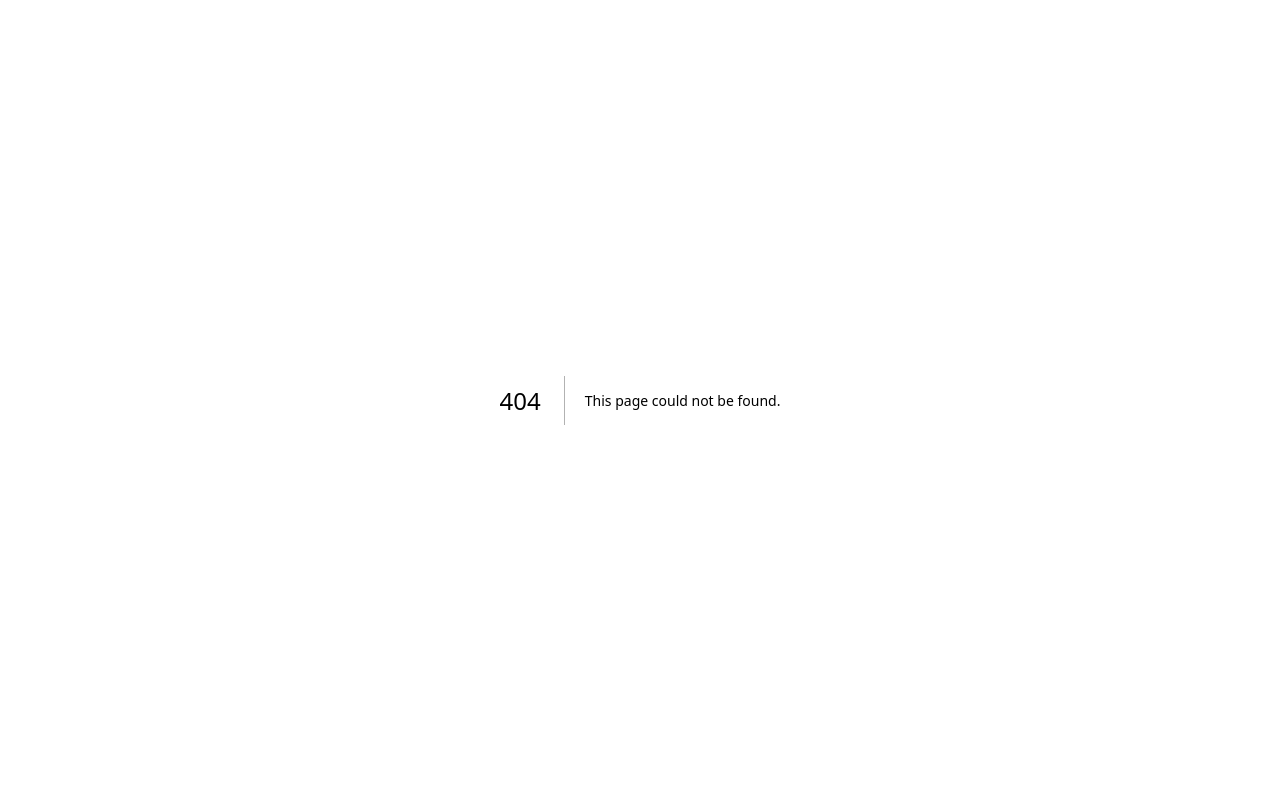
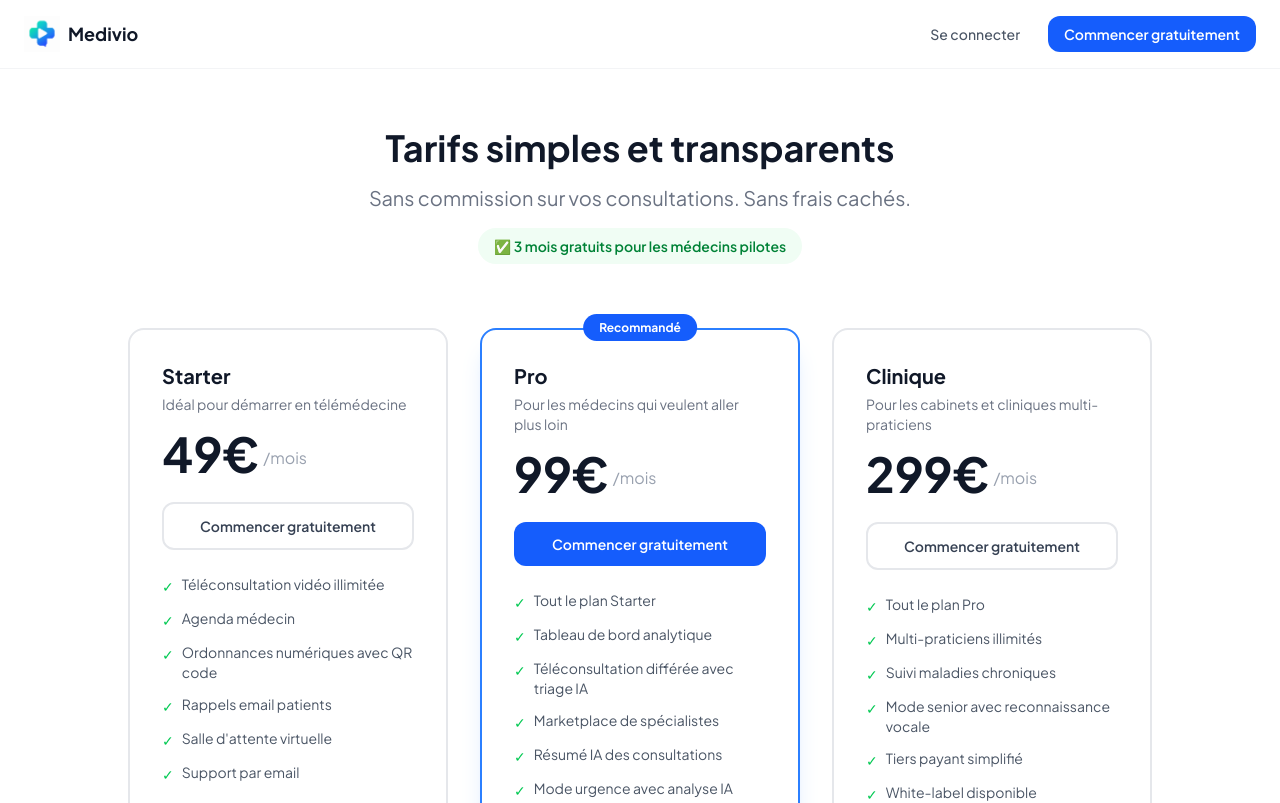
Before and after one commit to All185/medivio-frontend, a Next.js app: page /pricing in a window 1280 px wide. Before the commit this address had no page. Shown: the top 803 px of the page. Built offline with nearby package versions, Linux system fonts and the light colour scheme.

Commit message:
Feature : page tarifs

```diff
--- /dev/null
+++ b/app/pricing/page.tsx
@@ -0,0 +1,160 @@
+'use client';
+import { useRouter } from 'next/navigation';
+import Image from 'next/image';
+
+const PLANS = [
+  {
+    name: 'Starter',
+    price: '49',
+    desc: 'Idéal pour démarrer en télémédecine',
+    color: 'border-gray-200',
+    badge: null,
+    features: [
+      'Téléconsultation vidéo illimitée',
+      'Agenda médecin',
+      'Ordonnances numériques avec QR code',
+      'Rappels email patients',
+      'Salle d\'attente virtuelle',
+      'Support par email',
+    ],
+  },
+  {
+    name: 'Pro',
+    price: '99',
+    desc: 'Pour les médecins qui veulent aller plus loin',
+    color: 'border-blue-500',
+    badge: 'Recommandé',
+    features: [
+      'Tout le plan Starter',
+      'Tableau de bord analytique',
+      'Téléconsultation différée avec triage IA',
+      'Marketplace de spécialistes',
+      'Résumé IA des consultations',
+      'Mode urgence avec analyse IA',
+      'Facturation automatisée Stripe',
+      'Support prioritaire',
+    ],
+  },
+  {
+    name: 'Clinique',
+    price: '299',
+    desc: 'Pour les cabinets et cliniques multi-praticiens',
+    color: 'border-gray-200',
+    badge: null,
+    features: [
+      'Tout le plan Pro',
+      'Multi-praticiens illimités',
+      'Suivi maladies chroniques',
+      'Mode senior avec reconnaissance vocale',
+      'Tiers payant simplifié',
+      'White-label disponible',
+      'Account manager dédié',
+      'Support 24/7',
+    ],
+  },
+];
+
+export default function PricingPage() {
+  const router = useRouter();
+
+  return (
+    <div className="min-h-screen bg-white">
+      <header className="fixed top-0 left-0 right-0 z-50 bg-white border-b border-gray-100 px-6 py-4 flex items-center justify-between">
+        <div className="flex items-center gap-2 cursor-pointer" onClick={() => router.push('/')}>
+          <Image src="/logo.png" alt="Medivio" width={36} height={36} />
+          <span className="font-bold text-gray-900 text-lg">Medivio</span>
+        </div>
+        <div className="flex items-center gap-3">
+          <button onClick={() => router.push('/login')} className="text-sm text-gray-600 hover:text-gray-900 font-medium px-4 py-2 rounded-xl hover:bg-gray-50 transition-colors">
+            Se connecter
+          </button>
+          <button onClick={() => router.push('/register')} className="text-sm bg-blue-600 hover:bg-blue-700 text-white font-semibold px-4 py-2 rounded-xl transition-colors">
+            Commencer gratuitement
+          </button>
+        </div>
+      </header>
+
+      <div className="pt-32 pb-20 px-6">
+        <div className="max-w-5xl mx-auto">
+          <div className="text-center mb-16">
+            <h1 className="text-4xl font-bold text-gray-900 mb-4">Tarifs simples et transparents</h1>
+            <p className="text-xl text-gray-500">Sans commission sur vos consultations. Sans frais cachés.</p>
+            <div className="inline-block bg-green-50 text-green-700 text-sm font-semibold px-4 py-2 rounded-full mt-4">
+              ✅ 3 mois gratuits pour les médecins pilotes
+            </div>
+          </div>
+
+          <div className="grid grid-cols-1 md:grid-cols-3 gap-8 mb-16">
+            {PLANS.map((plan, i) => (
+              <div key={i} className={`relative rounded-2xl border-2 ${plan.color} p-8 ${plan.badge ? 'shadow-xl shadow-blue-100' : ''}`}>
+                {plan.badge && (
+                  <div className="absolute -top-4 left-1/2 transform -translate-x-1/2">
+                    <span className="bg-blue-600 text-white text-xs font-bold px-4 py-1.5 rounded-full">{plan.badge}</span>
+                  </div>
+                )}
+                <div className="mb-6">
+                  <h2 className="text-xl font-bold text-gray-900 mb-1">{plan.name}</h2>
+                  <p className="text-sm text-gray-500 mb-4">{plan.desc}</p>
+                  <div className="flex items-end gap-1">
+                    <span className="text-5xl font-bold text-gray-900">{plan.price}€</span>
+                    <span className="text-gray-400 mb-2">/mois</span>
+                  </div>
+                </div>
+                <button onClick={() => router.push('/register')} className={`w-full py-3 rounded-xl font-semibold text-sm mb-6 transition-colors ${plan.badge ? 'bg-blue-600 hover:bg-blue-700 text-white' : 'border-2 border-gray-200 hover:border-blue-300 text-gray-700'}`}>
+                  Commencer gratuitement
+                </button>
+                <ul className="space-y-3">
+                  {plan.features.map((f, j) => (
+                    <li key={j} className="flex items-start gap-2 text-sm text-gray-600">
+                      <span className="text-green-500 mt-0.5 flex-shrink-0">✓</span>
+                      {f}
+                    </li>
+                  ))}
+                </ul>
+              </div>
+            ))}
+          </div>
+
+          {/* FAQ */}
+          <div className="max-w-2xl mx-auto">
+            <h2 className="text-2xl font-bold text-gray-900 text-center mb-8">Questions fréquentes</h2>
+            <div className="space-y-4">
+              {[
+                { q: 'Y a-t-il une commission sur mes consultations ?', r: 'Non. Medivio ne prend aucune commission sur vos honoraires. Vous gardez 100% de vos revenus.' },
+                { q: 'Puis-je changer de plan à tout moment ?', r: 'Oui, vous pouvez upgrader ou downgrader votre plan à tout moment sans frais.' },
+                { q: 'Les patients paient-ils un abonnement ?', r: 'Non. L\'accès à Medivio est entièrement gratuit pour les patients.' },
+                { q: 'Comment fonctionne la période gratuite ?', r: 'Les 3 premiers mois sont offerts aux médecins pilotes. Aucune carte bancaire requise au départ.' },
+              ].map((faq, i) => (
+                <div key={i} className="bg-gray-50 rounded-2xl p-6">
+                  <p className="font-semibold text-gray-900 mb-2">{faq.q}</p>
+                  <p className="text-sm text-gray-500">{faq.r}</p>
+                </div>
+              ))}
+            </div>
+          </div>
+
+          {/* CTA final */}
+          <div className="text-center mt-16">
+            <h2 className="text-2xl font-bold text-gray-900 mb-4">Prêt à rejoindre Medivio ?</h2>
+            <p className="text-gray-500 mb-6">Rejoignez les premiers médecins pilotes et bénéficiez de 3 mois gratuits.</p>
+            <button onClick={() => router.push('/register')} className="bg-blue-600 hover:bg-blue-700 text-white font-bold px-8 py-4 rounded-2xl text-lg transition-colors">
+              Commencer gratuitement
+            </button>
+          </div>
+        </div>
+      </div>
+
+      <footer className="py-8 px-6 bg-gray-900 text-center">
+        <div className="flex items-center justify-center gap-2 mb-4 cursor-pointer" onClick={() => router.push('/')}>
+          <Image src="/logo.png" alt="Medivio" width={28} height={28} />
+          <span className="font-bold text-white">Medivio</span>
+        </div>
+        <p className="text-gray-400 text-sm">2026 Medivio. Tous droits réservés.</p>
+        <div className="flex items-center justify-center gap-6 mt-4">
+          <button onClick={() => router.push('/legal')} className="text-gray-400 hover:text-white text-xs transition-colors">Mentions légales</button>
+          <button onClick={() => router.push('/privacy')} className="text-gray-400 hover:text-white text-xs transition-colors">Confidentialité</button>
+        </div>
+      </footer>
+    </div>
+  );
+}
```
